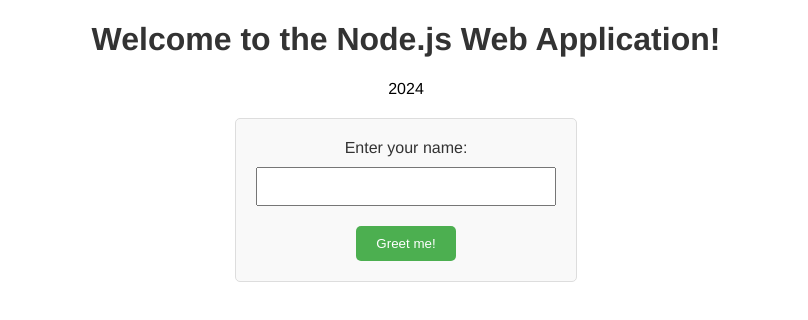
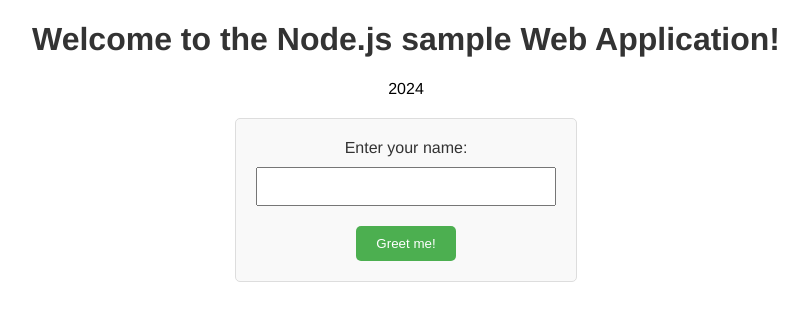
Before and after one commit to Amogh-98/WebApp, a plain HTML site: page index.html in a window 1280 px wide. Shown: the whole page, without its empty margins (234-1042 px from the left). Drawn offline with Linux system fonts and the light colour scheme.

Commit message:
index.html

```diff
--- a/index.html
+++ b/index.html
@@ -56,7 +56,7 @@
     </title>
 </head>
 <body>
-    <h1>Welcome to the Node.js Web Application!</h1>
+    <h1>Welcome to the Node.js sample Web Application!</h1>
     <p>2024</p>
     <form action="/greet" method="post">
         <label for="name">Enter your name:</label>
```
